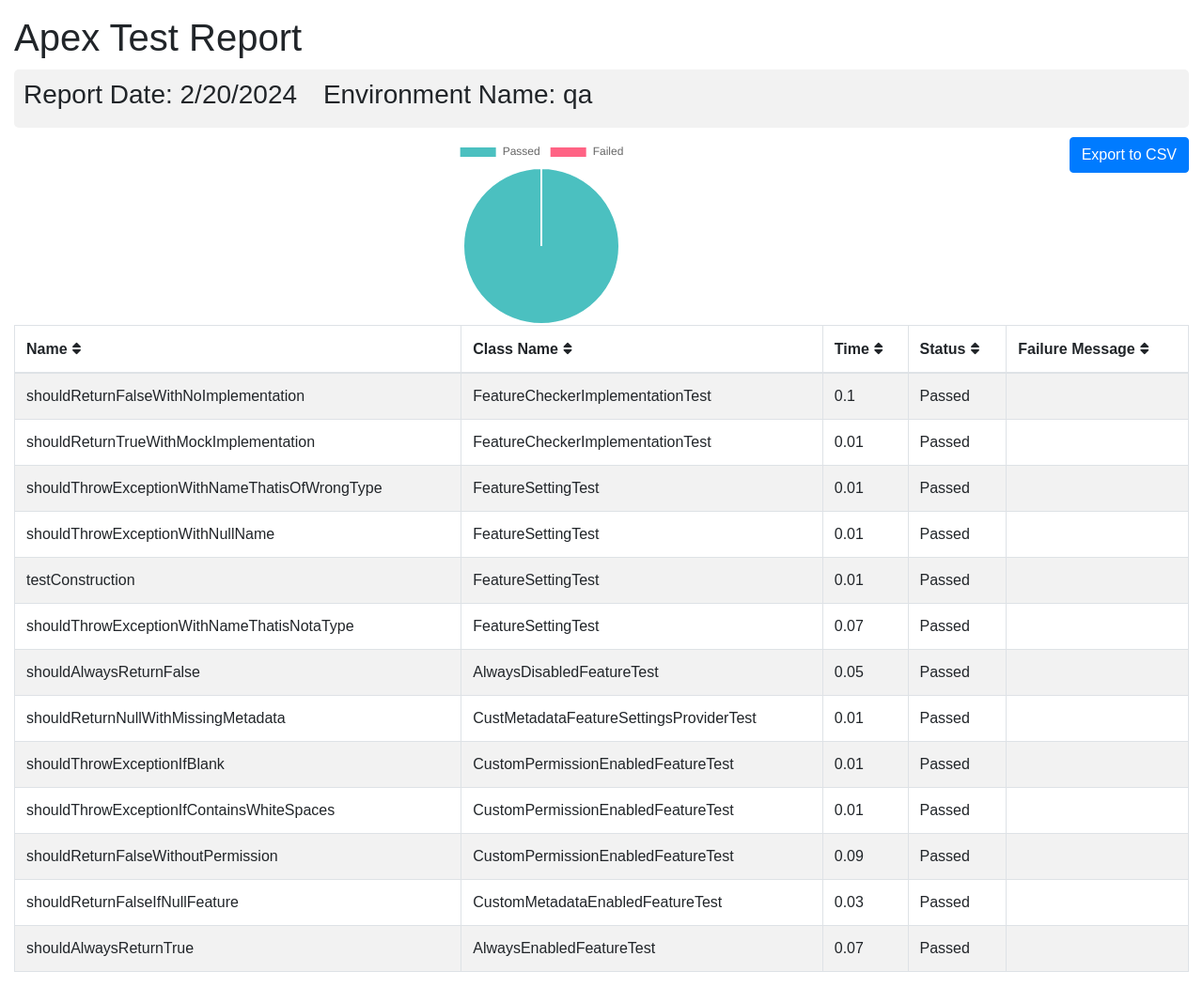
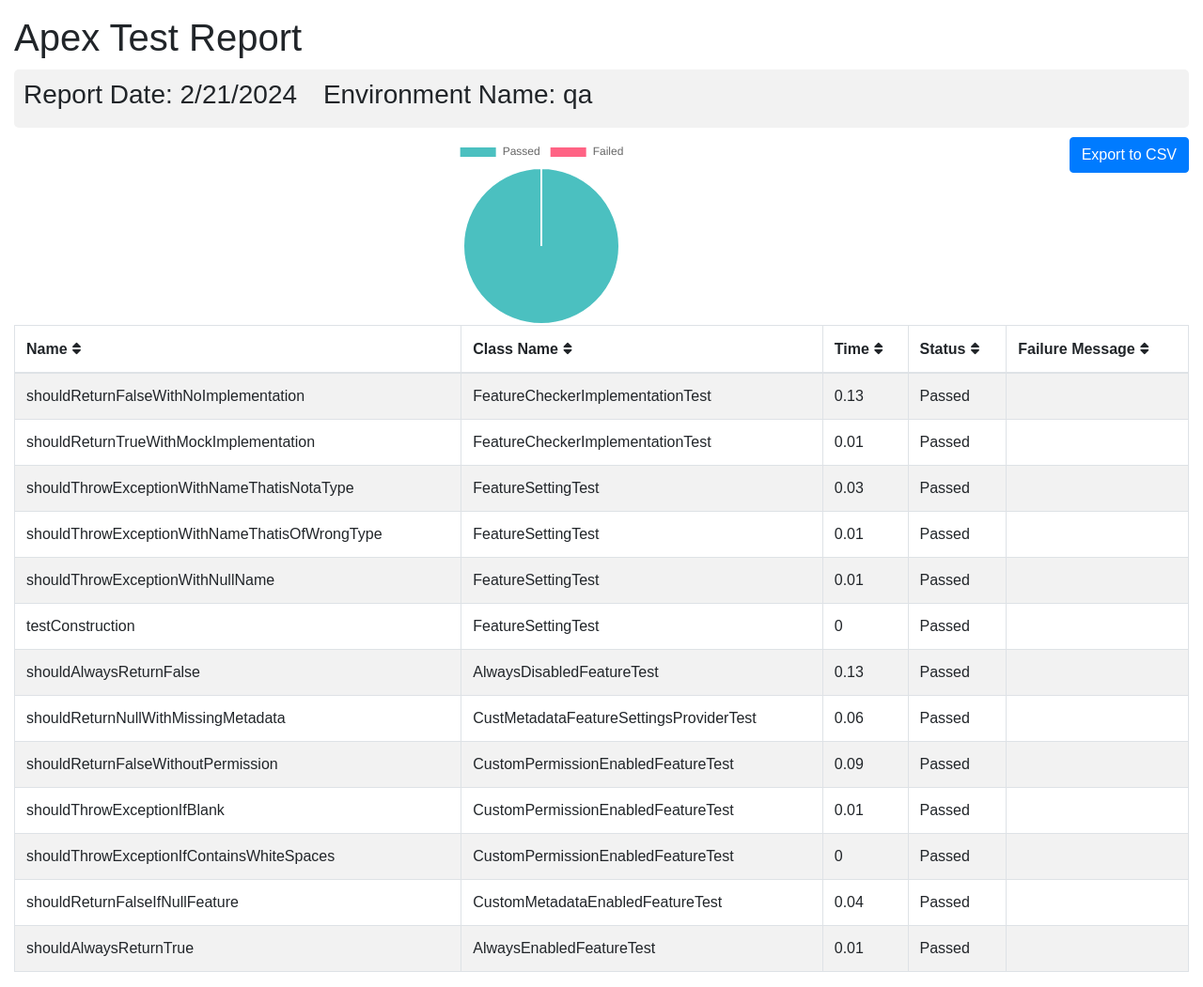
Before and after one commit to flxbl-io/sfops-dashboard, a Jekyll site: the page apextestResults/qa.html, which Jekyll copies as it is, in a window 1280 px wide. Shown: the whole page at 94% size. Built offline with Jekyll 4.4.1, drawn with Linux system fonts in a browser that asks for light colours.

Commit message:
Updated apex test results

```diff
--- a/apextestResults/qa.html
+++ b/apextestResults/qa.html
@@ -102,7 +102,7 @@
       <div class="container-fluid">
         <h1 class="mt-3">Apex Test Report</h1>
         <div class="info-card">
-        <h3>Report Date: 2/20/2024 <span style="margin-left: 20px;">Environment Name: qa</span></h3>
+        <h3>Report Date: 2/21/2024 <span style="margin-left: 20px;">Environment Name: qa</span></h3>
         </div>
         <button onclick="exportTableToCSV('testReport.csv')" class="btn btn-primary float-right">Export to CSV</button>
         <div id="chart-container">
@@ -123,7 +123,7 @@
         <tr>
           <td>shouldReturnFalseWithNoImplementation</td>
           <td>FeatureCheckerImplementationTest</td>
-          <td>0.1</td>
+          <td>0.13</td>
           <td>Passed</td>
           <td></td>
         </tr>
@@ -131,6 +131,13 @@
           <td>shouldReturnTrueWithMockImplementation</td>
           <td>FeatureCheckerImplementationTest</td>
           <td>0.01</td>
+          <td>Passed</td>
+          <td></td>
+        </tr>
+        <tr>
+          <td>shouldThrowExceptionWithNameThatisNotaType</td>
+          <td>FeatureSettingTest</td>
+          <td>0.03</td>
           <td>Passed</td>
           <td></td>
         </tr>
@@ -151,28 +158,28 @@
         <tr>
           <td>testConstruction</td>
           <td>FeatureSettingTest</td>
-          <td>0.01</td>
-          <td>Passed</td>
-          <td></td>
-        </tr>
-        <tr>
-          <td>shouldThrowExceptionWithNameThatisNotaType</td>
-          <td>FeatureSettingTest</td>
-          <td>0.07</td>
+          <td>0</td>
           <td>Passed</td>
           <td></td>
         </tr>
         <tr>
           <td>shouldAlwaysReturnFalse</td>
           <td>AlwaysDisabledFeatureTest</td>
-          <td>0.05</td>
+          <td>0.13</td>
           <td>Passed</td>
           <td></td>
         </tr>
         <tr>
           <td>shouldReturnNullWithMissingMetadata</td>
           <td>CustMetadataFeatureSettingsProviderTest</td>
-          <td>0.01</td>
+          <td>0.06</td>
+          <td>Passed</td>
+          <td></td>
+        </tr>
+        <tr>
+          <td>shouldReturnFalseWithoutPermission</td>
+          <td>CustomPermissionEnabledFeatureTest</td>
+          <td>0.09</td>
           <td>Passed</td>
           <td></td>
         </tr>
@@ -186,28 +193,21 @@
         <tr>
           <td>shouldThrowExceptionIfContainsWhiteSpaces</td>
           <td>CustomPermissionEnabledFeatureTest</td>
-          <td>0.01</td>
-          <td>Passed</td>
-          <td></td>
-        </tr>
-        <tr>
-          <td>shouldReturnFalseWithoutPermission</td>
-          <td>CustomPermissionEnabledFeatureTest</td>
-          <td>0.09</td>
+          <td>0</td>
           <td>Passed</td>
           <td></td>
         </tr>
         <tr>
           <td>shouldReturnFalseIfNullFeature</td>
           <td>CustomMetadataEnabledFeatureTest</td>
-          <td>0.03</td>
+          <td>0.04</td>
           <td>Passed</td>
           <td></td>
         </tr>
         <tr>
           <td>shouldAlwaysReturnTrue</td>
           <td>AlwaysEnabledFeatureTest</td>
-          <td>0.07</td>
+          <td>0.01</td>
           <td>Passed</td>
           <td></td>
         </tr>
```
